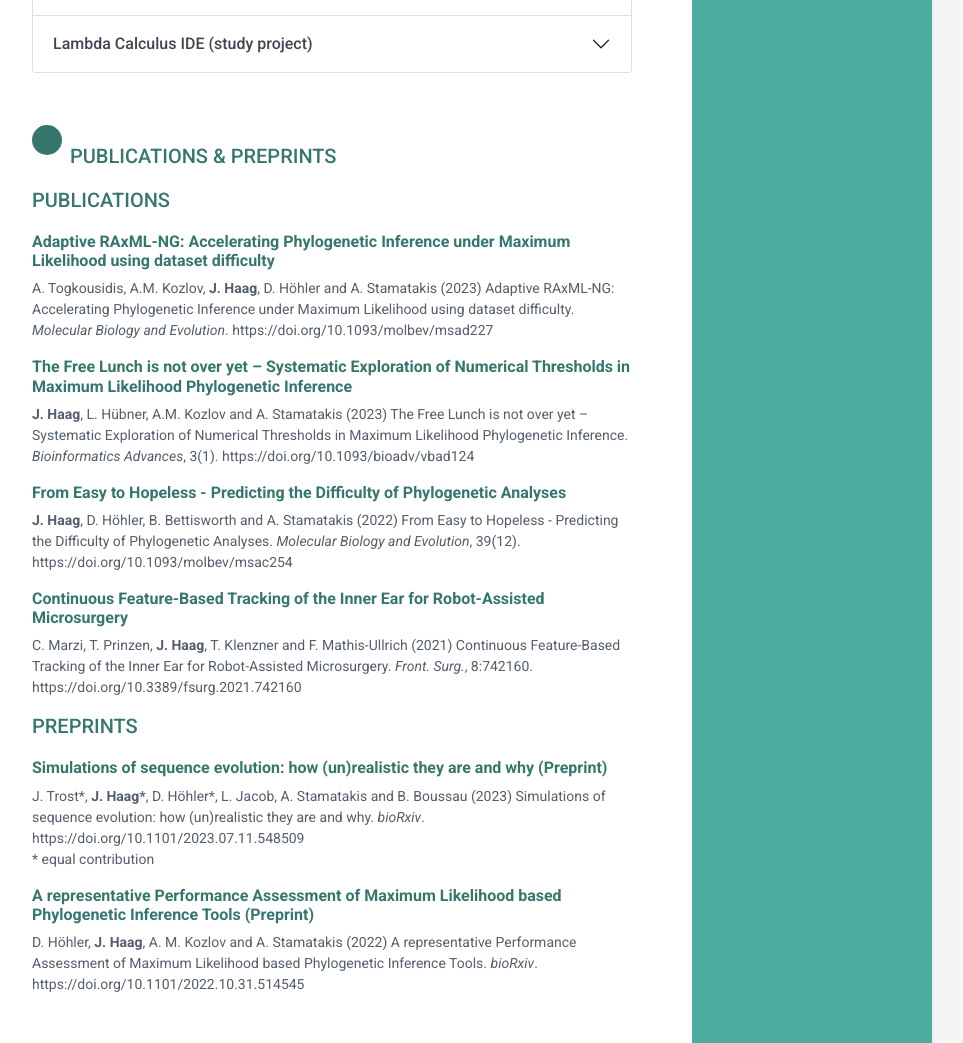
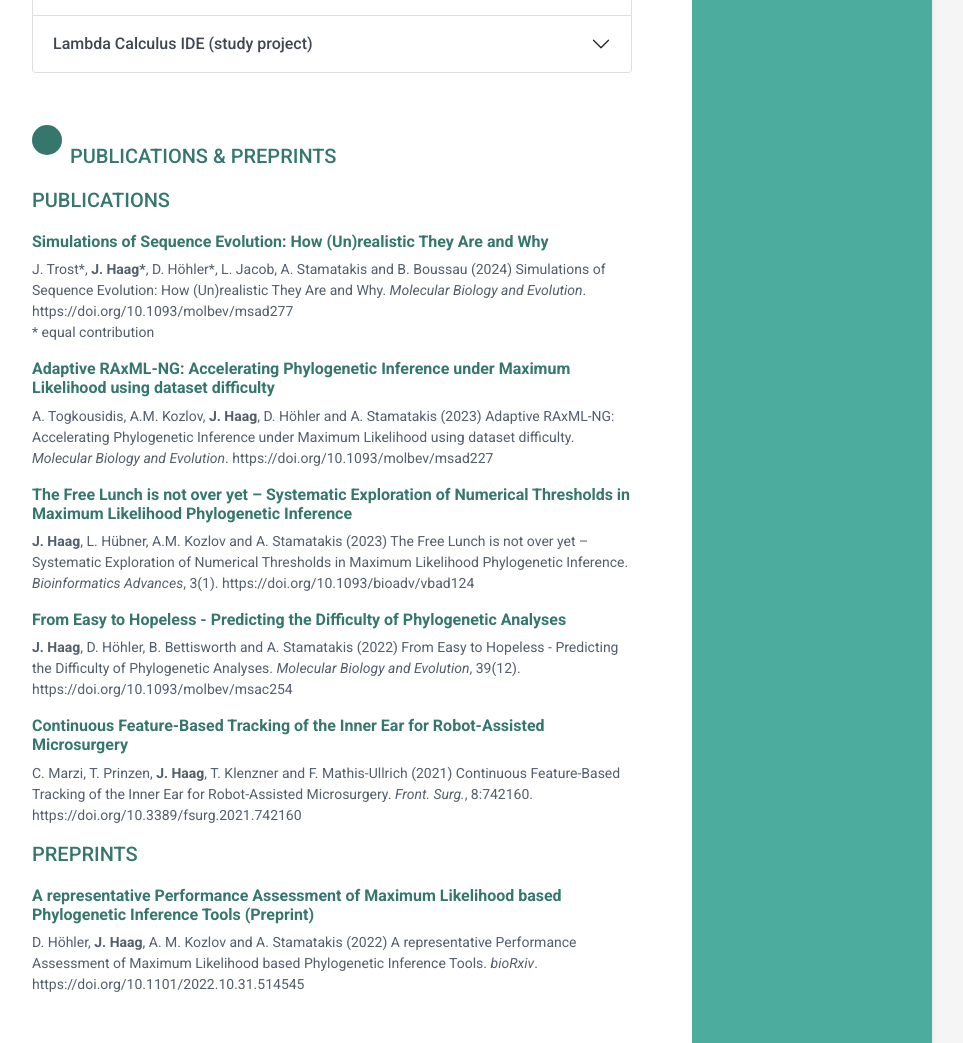
Before and after one commit to tschuelia/juliahaag.de, a Flask app: page / in a window 1280 px wide. Shown: the part 4025-5068 px from the top of the page, without its empty margins (188-1151 px from the left). Run offline with Flask 3, Linux system fonts and the light colour scheme; some libraries are stand-ins or nearby versions.

Commit message:
update simulations paper: now peer-reviewed and fully published

```diff
--- a/templates/publications.html
+++ b/templates/publications.html
@@ -2,6 +2,19 @@
     <h2 class="section-title"><span class="icon-holder"><i class="fas fa-book"></i></span>Publications & Preprints
     </h2>
     <h3 class="section-title">Publications</h3>
+        <!--  Simulations  -->
+    <div class="item" id="simulations">
+        <h6 class="container-block-title"><a
+                href=" https://doi.org/10.1093/molbev/msad277"
+                target="_blank">Simulations of Sequence Evolution: How (Un)realistic They Are and Why</a></h6>
+        <p>
+            J. Trost*, <b>J. Haag*</b>, D. Höhler*, L. Jacob, A. Stamatakis and B. Boussau (2024)
+            Simulations of Sequence Evolution: How (Un)realistic They Are and Why.
+            <i>Molecular Biology and Evolution</i>. https://doi.org/10.1093/molbev/msad277
+            <br>* equal contribution
+        </p>
+    </div><!--//item-->
+    <!--  Adaptive RAxML-NG  -->
     <div class="item" id="adaptive-raxmlng">
         <h6 class="container-block-title"><a
                 href="https://doi.org/10.1093/molbev/msad227"
@@ -13,6 +26,7 @@
             and Evolution</i>. https://doi.org/10.1093/molbev/msad227
         </p>
     </div><!--//item-->
+    <!--  Free Lunch Lh-epsilon  -->
     <div class="item" id="freeLunch">
         <h6 class="container-block-title"><a
                 href="https://doi.org/10.1093/bioadv/vbad124"
@@ -24,6 +38,7 @@
             Advances</i>, 3(1). https://doi.org/10.1093/bioadv/vbad124
         </p>
     </div><!--//item-->
+    <!--  Pythia  -->
     <div class="item" id="pythia">
         <h6 class="container-block-title"><a
                 href="https://doi.org/10.1093/molbev/msac254"
@@ -34,6 +49,7 @@
             https://doi.org/10.1093/molbev/msac254
         </p>
     </div><!--//item-->
+    <!--  BA Cochlea Markerless Tracking  -->
     <div class="item">
         <h6 class="container-block-title"><a
                 href="https://doi.org/10.3389/fsurg.2021.742160"
@@ -49,18 +65,7 @@
     </div><!--//item-->
     <!--    PREPRINTS -->
     <h3 class="section-title">Preprints</h3>
-    <div class="item" id="simulations">
-        <h6 class="container-block-title"><a
-                href="https://doi.org/10.1101/2023.07.11.548509"
-                target="_blank">Simulations of sequence evolution: how (un)realistic they are and why
-            (Preprint)</a></h6>
-        <p>
-            J. Trost*, <b>J. Haag*</b>, D. Höhler*, L. Jacob, A. Stamatakis and B. Boussau (2023)
-            Simulations of sequence evolution: how (un)realistic they are and why.
-            <i>bioRxiv</i>. https://doi.org/10.1101/2023.07.11.548509
-            <br>* equal contribution
-        </p>
-    </div><!--//item-->
+    <!--  ML performance assessment  -->
     <div class="item">
         <h6 class="container-block-title"><a
                 href="https://doi.org/10.1101/2022.10.31.514545"
```
